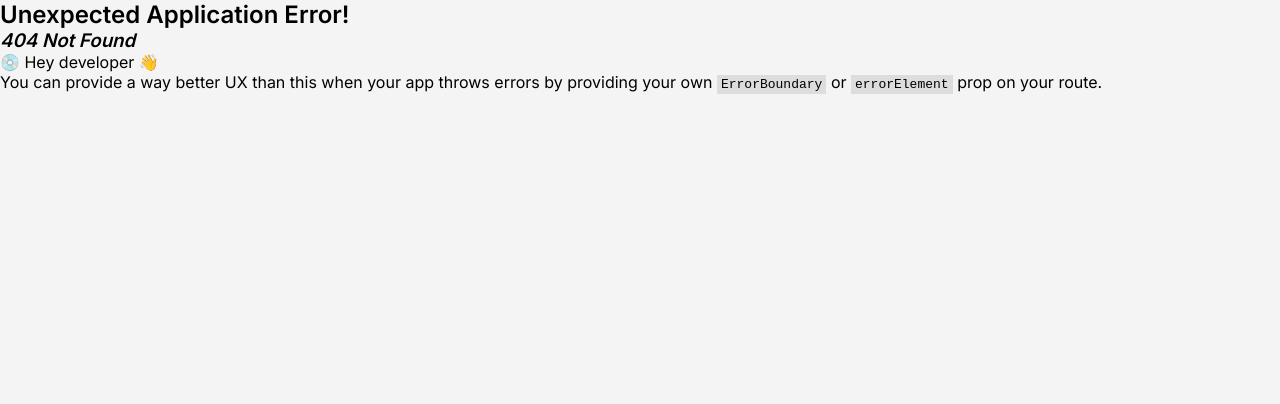
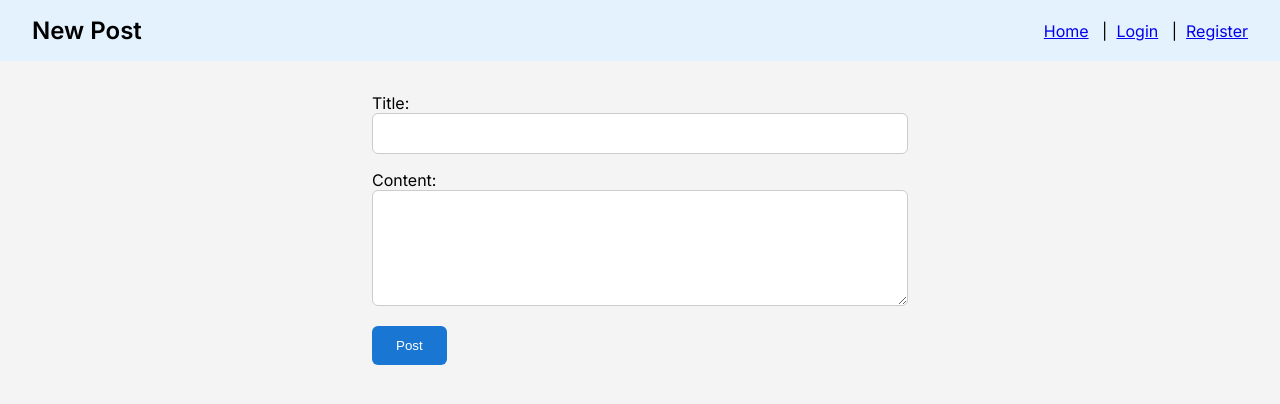
Before and after one commit to Momo8289/BogBlogPlus, a React (Vite) app in the folder BogBlogPlus/: page /new in a window 1280 px wide. Before the commit this address had no page. Shown: the top 404 px of the page. Built offline with nearby package versions, Linux system fonts and the light colour scheme.

Commit message:
new post page

```diff
--- a/BogBlogPlus/src/App.css
+++ b/BogBlogPlus/src/App.css
@@ -168,3 +168,34 @@ text-align: center; */
   background-repeat: no-repeat;
   background-position: center;
 }
+
+/* new post */
+.new-post-container {
+  max-width: 600px;
+  margin: 0 auto;
+  padding: 2rem;
+  text-align: left;
+
+}
+
+.post-form input,
+.post-form textarea {
+  width: 100%;
+  padding: 0.75rem;
+  margin-bottom: 1rem;
+  border: 1px solid #ccc;
+  border-radius: 6px;
+}
+
+.post-form button {
+  padding: 0.75rem 1.5rem;
+  border: none;
+  background-color: #1976d2;
+  color: white;
+  border-radius: 6px;
+  cursor: pointer;
+}
+
+.post-form button:hover {
+  background-color: #1565c0;
+}
--- a/BogBlogPlus/src/components/NavBar.jsx
+++ b/BogBlogPlus/src/components/NavBar.jsx
@@ -14,7 +14,10 @@ export default function NavBar({title}) {
     <div className="navbar-links">
       <Link to="/">Home</Link> &nbsp; | &nbsp;
       {token && (
-        <button onClick={handleLogout}>Logout</button>)}
+      <>
+        <Link to="/new">New Post</Link> &nbsp; | &nbsp;
+        <button onClick={handleLogout}>Logout</button>
+        </>)}
       {!token &&(
         <>
           <Link to="/login">Login</Link> &nbsp; | &nbsp;
--- a/BogBlogPlus/src/pages/Home.jsx
+++ b/BogBlogPlus/src/pages/Home.jsx
@@ -8,7 +8,7 @@ function BlogPosts(){
         <div className="blogContent">
 
         {posts.map(post =>  <div className="card " key={post.id}>
-             <Link to="/"><h4>{post.title}</h4></Link>
+             <Link to="/post/{post.id}"><h4>{post.title}</h4></Link>
              <p >By: {post.author.username}</p>
              <p>Posted on: {post.author.created_on}</p>
              </div>)}
--- /dev/null
+++ b/BogBlogPlus/src/pages/NewPost.jsx
@@ -0,0 +1,66 @@
+import { useState } from "react";
+import { useNavigate } from "react-router-dom";
+
+export default function NewPost() {
+  const navigate = useNavigate();
+  const [title, setTitle] = useState("");
+  const [body, setBody] = useState("");
+  const [error, setError] = useState("");
+
+  const handleSubmit = async (e) => {
+    e.preventDefault();
+
+    const token = localStorage.getItem("token");
+    if (!token) {
+      setError("You must be logged in to create a post.");
+      return;
+    }
+
+    const response = await fetch("http://127.0.0.1:5055/api/post", {
+      method: "POST",
+      headers: {
+        "Content-Type": "application/json",
+        Authorization: `Bearer ${token}`,
+      },
+      body: JSON.stringify({ title, body }),
+    });
+
+    const data = await response.json();
+
+    if (response.ok) {
+      navigate("/"); // redirect to home
+    } else {
+      setError(data.message || "Failed to create post.");
+    }
+  };
+
+  return (
+    <div className="new-post-container">
+      {error && <p style={{ color: "red" }}>{error}</p>}
+
+      <form onSubmit={handleSubmit} className="post-form">
+        <div>
+          <label>Title:</label><br />
+          <input
+            type="text"
+            value={title}
+            onChange={(e) => setTitle(e.target.value)}
+            required
+          />
+        </div>
+
+        <div>
+          <label>Content:</label><br />
+          <textarea
+            rows="6"
+            value={body}
+            onChange={(e) => setBody(e.target.value)}
+            required
+          />
+        </div>
+
+        <button type="submit">Post</button>
+      </form>
+    </div>
+  );
+}
```
Also changed, not shown: BogBlogPlus/src/App.jsx (+5 -2 lines).
